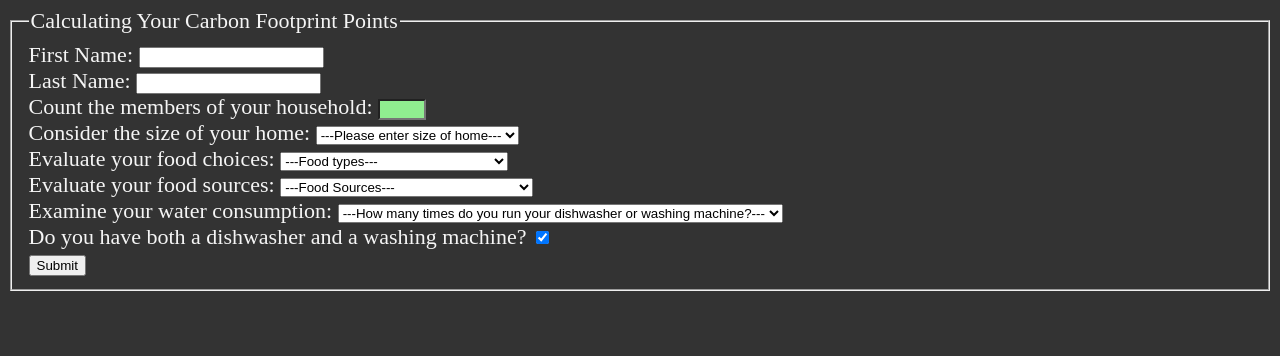
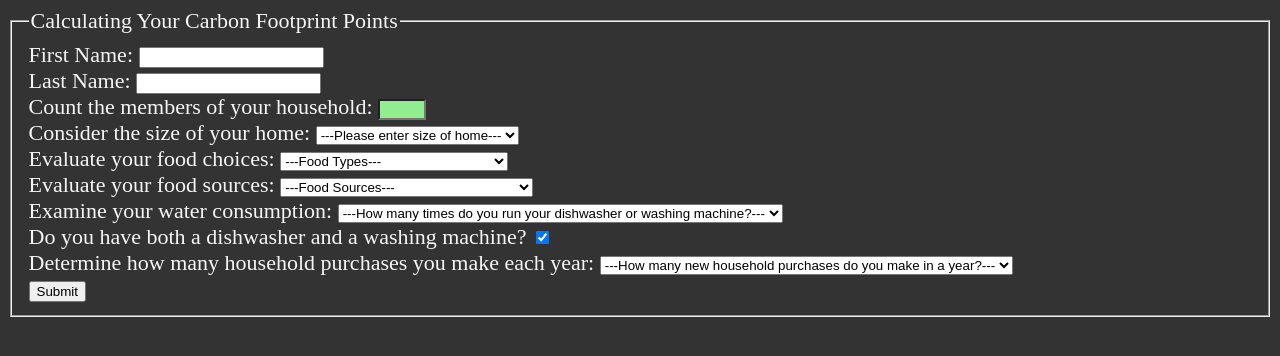
Before and after one commit to CIT93/jaydaf-pub, a plain HTML site: page w16/index.html in a window 1280 px wide. Drawn offline with Linux system fonts and the light colour scheme.

Commit message:
my code for part 2

```diff
--- a/w16/fp.js
+++ b/w16/fp.js
@@ -1,5 +1,5 @@
 class FP {
-    constructor(first, last, houseMembers, houseSize, foodType, foodSource, waterConsum, isDishAndWash)  {
+    constructor(first, last, houseMembers, houseSize, foodType, foodSource, waterConsum, isDishAndWash, houseHoldPurchase)  {
         this.first = first;
         this.last = last;
         this.houseMembers = houseMembers;
@@ -8,6 +8,7 @@ class FP {
         this.foodSource = foodSource;
         this.waterPoints = waterConsum;
         this.isDishAndWash = isDishAndWash;
+        this.houseHoldPurPoints = houseHoldPurchase;
         this.calHouseHoldPoints();
         this.calHouseSizePoints();
         this.calFoodPoints();
@@ -72,7 +73,8 @@ class FP {
           this.houseSizePoints +
           this.foodPoints +
           this.foodSourcePoints +
-          this.totalWaterPoints;
+          this.totalWaterPoints +
+          this.houseHoldPurPoints;
     }
 }
 
--- a/w16/index.html
+++ b/w16/index.html
@@ -38,7 +38,7 @@
             <div>
                 <label>Evaluate your food choices:</label>
                 <select name="food" required>
-                    <option value="">---Food types---</option>
+                    <option value="">---Food Types---</option>
                     <option value="dailyMeat">Domestic meat daily</option>
                     <option value="fewTimesMeat">Domestic meat a few times a week</option>
                     <option value="vegetarian">Vegetarian</option>
@@ -68,6 +68,17 @@
                     <label>Do you have both a dishwasher and a washing machine?</label>
                     <input type="checkbox" id="dishWash" checked>
             </div>
+            <div>
+                    <label>Determine how many household purchases you make each year:</label>
+                    <select name="purchase" id="purchase" required>
+                            <option value="">---How many new household purchases do you make in a year?---</option>
+                            <option value="10">More than 7 new pieces of furniture, electronics, or other gadgets</option>
+                            <option value="8">Between 5 and 7 items</option>
+                            <option value="6">Between 3 and 5 items</option>
+                            <option value="4">Less than 3 items</option>
+                            <option value="2">Almost nothing or only secondhand items</option>
+                    </select>
+            </div>
             <button type="submit">Submit</button>
             <span id="submitError" class="error"></span>
         </fieldset>
--- a/w16/main.js
+++ b/w16/main.js
@@ -16,7 +16,8 @@ FORM.addEventListener("submit", e => {
       e.target.food.value,
       e.target.foods.value,
       parseInt(e.target.water.value),
-      e.target.dishWash.checked
+      e.target.dishWash.checked,
+      parseInt(e.target.purchase.value)
     );
     cfpData.push(fpObj);
     saveLS(cfpData);
--- a/w16/render.js
+++ b/w16/render.js
@@ -53,6 +53,7 @@ const onUpdate = (index, data) => {
       FORM[6].value = String(data[index].foodSource);
       FORM[7].value = String(data[index].waterPoints);
       FORM[8].value = isChecked(cfpData[index]);
+      FORM[9].value = String(data[index].houseHoldPurPoints);
       onUpdate(index, data);
     })
     return td
```
